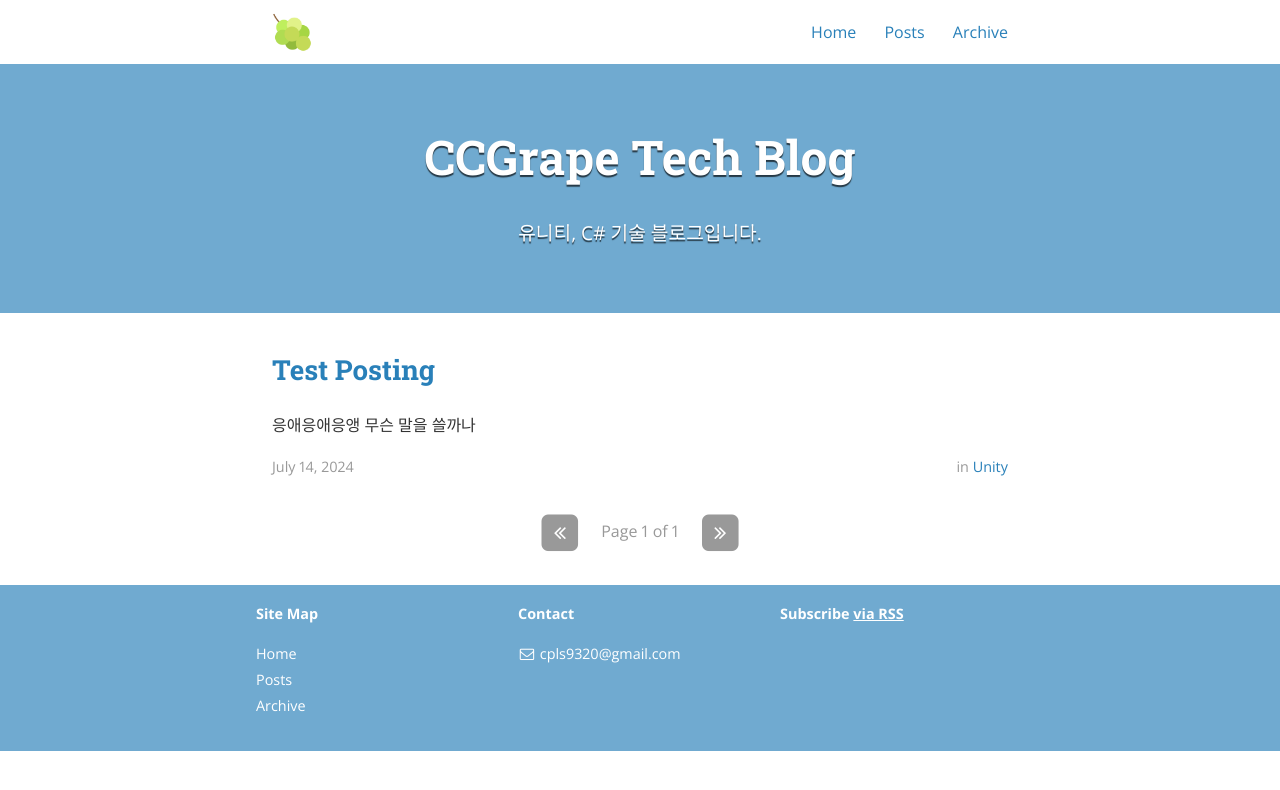
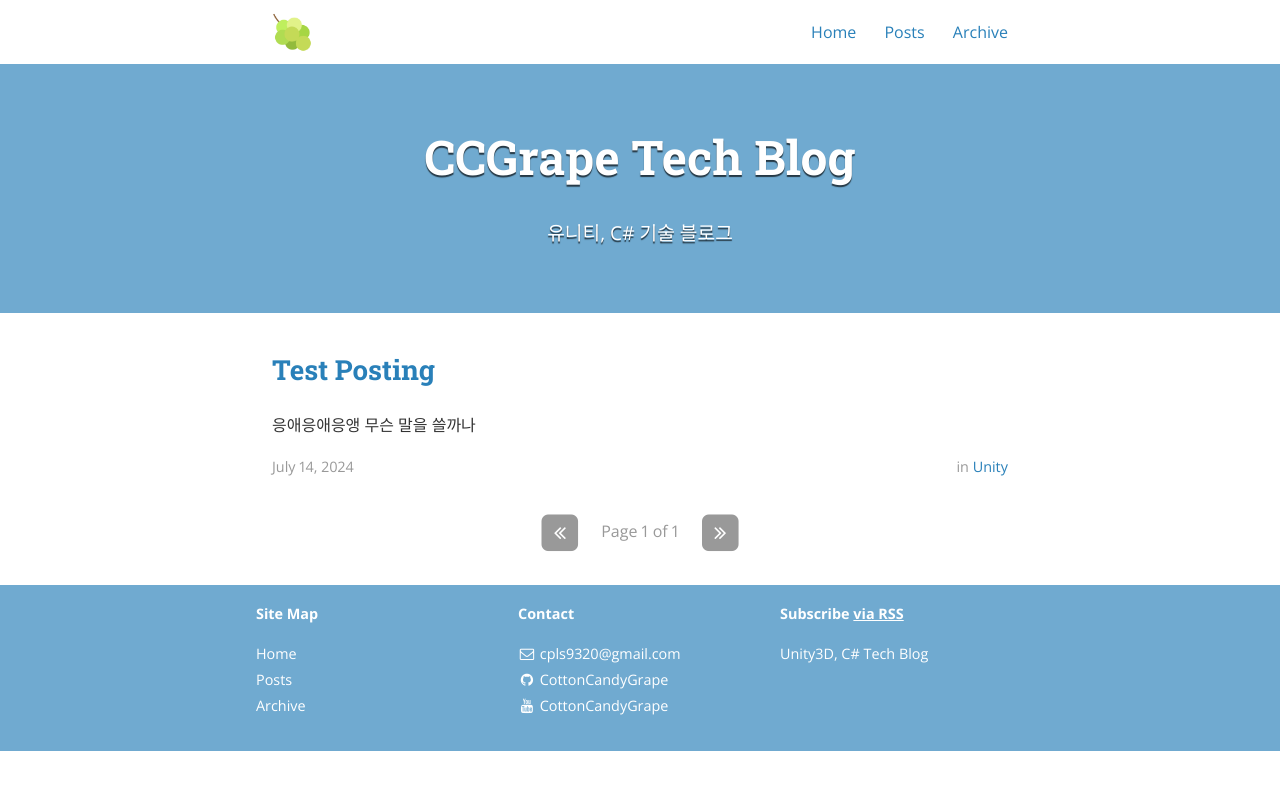
Before and after one commit to CottonCandyGrape/cctech, a Jekyll site: the page built from index.html, in a window 1280 px wide. Shown: the top 790 px of the page. Built offline with Jekyll 4.4.1, drawn with Linux system fonts in a browser that asks for light colours; nearby versions of some CDN libraries; the list of posts is cut into pages by our own code; some of the changed lines change nothing that is shown.

Commit message:
메인, footer 수정

```diff
--- a/_config.yml
+++ b/_config.yml
@@ -10,11 +10,11 @@ exclude:
 
 # Site settings
 title: CCGrape Tech Blog
-subtitle: "유니티, C# 기술 블로그입니다."
+subtitle: "유니티, C# 기술 블로그"
 email: cpls9320@gmail.com
 name: CottonCandyGrape
 description: >
-  유니티, C# 기술 블로그입니다.
+  Unity3D, C# Tech Blog
 # Base URL of site (i.e. /blog). It should always start with a slash,
 # and never end with a slash. Set it to a blank value if hosting at the
 # root of your server.
@@ -77,117 +77,117 @@ descriptions:
 #     desc: Follow me on Twitter            # Description to display as link title, etc
 #     share: true                           # Include in the "Share" section of posts
 social:
-  - name: Twitter
-    icon: twitter
-    username: TheBenCentra
-    url: https://twitter.com/TheBenCentra
-    desc: Follow me on Twitter
-    share: true
-
-  - name: Facebook
-    icon: facebook
-    username: thebencentra
-    url: ""
-    desc: Friend me on Facebook
-    share: true
-
+#  - name: Twitter
+#    icon: twitter
+#    username: TheBenCentra
+#    url: https://twitter.com/TheBenCentra
+#    desc: Follow me on Twitter
+#    share: true
+#
+#  - name: Facebook
+#    icon: facebook
+#    username: thebencentra
+#    url: ""
+#    desc: Friend me on Facebook
+#    share: true
+#
   - name: GitHub
     icon: github
-    username: bencentra
-    url: https://github.com/bencentra
-    desc: Fork me on GitHub
+    username: CottonCandyGrape
+    url: https://github.com/CottonCandyGrape
+    desc: ""
     share: false
 
-  - name: LinkedIn
-    icon: linkedin
-    username: Ben Centra
-    url: https://www.linkedin.com/pub/ben-centra/47/769/60a
-    desc: Connect with me on LinkedIn
-    share: true
-
-  - name: Google+
-    icon: google-plus
-    username: ""
-    url: ""
-    desc: Add me to your Circles
-    share: true
+#  - name: LinkedIn
+#    icon: linkedin
+#    username: Ben Centra
+#    url: https://www.linkedin.com/pub/ben-centra/47/769/60a
+#    desc: Connect with me on LinkedIn
+#    share: true
+#
+#  - name: Google+
+#    icon: google-plus
+#    username: ""
+#    url: ""
+#    desc: Add me to your Circles
+#    share: true
 
   - name: YouTube
     icon: youtube
-    username: ""
-    url: ""
+    username: "CottonCandyGrape"
+    url: "https://www.youtube.com/@user-nl8uj7dp2t"
     desc: Subscribe on YouTube
     share: false
 
-  - name: Instagram
-    icon: instagram
-    username: ""
-    url: ""
-    desc: Follow me on Instagram
-    share: false
-
-  - name: Pinterest
-    icon: pinterest
-    username: ""
-    url: ""
-    desc: Follow me on Pinterest
-    share: true
-
-  - name: SoundCloud
-    icon: soundcloud
-    username: ""
-    url: ""
-    desc: Follow me on SoundCloud
-    share: false
-
-  - name: Tumblr
-    icon: tumblr
-    username: ""
-    url: ""
-    desc: Follow me on Tumblr
-    share: false
-
-  - name: Steam
-    icon: steam
-    username: ""
-    url: ""
-    desc: Friend me on Steam
-    share: false
-
-  - name: Dribbble
-    icon: dribbble
-    username: ""
-    url: ""
-    desc: Follow me on Dribble
-    share: false
-
-  - name: Vimeo
-    icon: vimeo-square
-    username: ""
-    url: ""
-    desc: Follow me on Vimeo
-    share: false
-
-  - name: Vine
-    icon: vine
-    username: ""
-    url: ""
-    desc: Follow me on Vine
-    share: false
-
-  - name: Reddit
-    icon: reddit
-    username: ""
-    url: ""
-    desc: Share to Reddit
-    share: true
-
-  - name: "Hacker News"
-    icon: hacker-news
-    username: ""
-    url: ""
-    desc: Share to Hacker News
-    share: false
+#  - name: Instagram
+#    icon: instagram
+#    username: ""
+#    url: ""
+#    desc: Follow me on Instagram
+#    share: false
+#
+#  - name: Pinterest
+#    icon: pinterest
+#    username: ""
+#    url: ""
+#    desc: Follow me on Pinterest
+#    share: true
+#
+#  - name: SoundCloud
+#    icon: soundcloud
+#    username: ""
+#    url: ""
+#    desc: Follow me on SoundCloud
+#    share: false
+#
+#  - name: Tumblr
+#    icon: tumblr
+#    username: ""
+#    url: ""
+#    desc: Follow me on Tumblr
+#    share: false
+#
+#  - name: Steam
+#    icon: steam
+#    username: ""
+#    url: ""
+#    desc: Friend me on Steam
+#    share: false
+#
+#  - name: Dribbble
+#    icon: dribbble
+#    username: ""
+#    url: ""
+#    desc: Follow me on Dribble
+#    share: false
+#
+#  - name: Vimeo
+#    icon: vimeo-square
+#    username: ""
+#    url: ""
+#    desc: Follow me on Vimeo
+#    share: false
+#
+#  - name: Vine
+#    icon: vine
+#    username: ""
+#    url: ""
+#    desc: Follow me on Vine
+#    share: false
+#
+#  - name: Reddit
+#    icon: reddit
+#    username: ""
+#    url: ""
+#    desc: Share to Reddit
+#    share: true
+#
+#  - name: "Hacker News"
+#    icon: hacker-news
+#    username: ""
+#    url: ""
+#    desc: Share to Hacker News
+#    share: false
 
 # Social sharing protocols
 # These are for automatically generating sharing metadata for FB and Twitter
--- a/_includes/footer.html
+++ b/_includes/footer.html
@@ -23,7 +23,6 @@
           </a>
         </li>
 
-        <!--
         {% for social in site.social %}
           {% if social.url != "" %}
           <li>
@@ -34,14 +33,13 @@
           </li>
           {% endif %}
         {% endfor %}
-        -->
 
       </ul>
     </div>
 
     <div class="site-signature">
       <p class="rss-subscribe text"><strong>Subscribe <a href="{{ "/feed.xml" | prepend: site.baseurl }}">via RSS</a></strong></p>
-      <!--<p class="text">{{ site.description }}</p>-->
+      <p class="text">{{ site.description }}</p>
     </div>
 
   </div>
```
